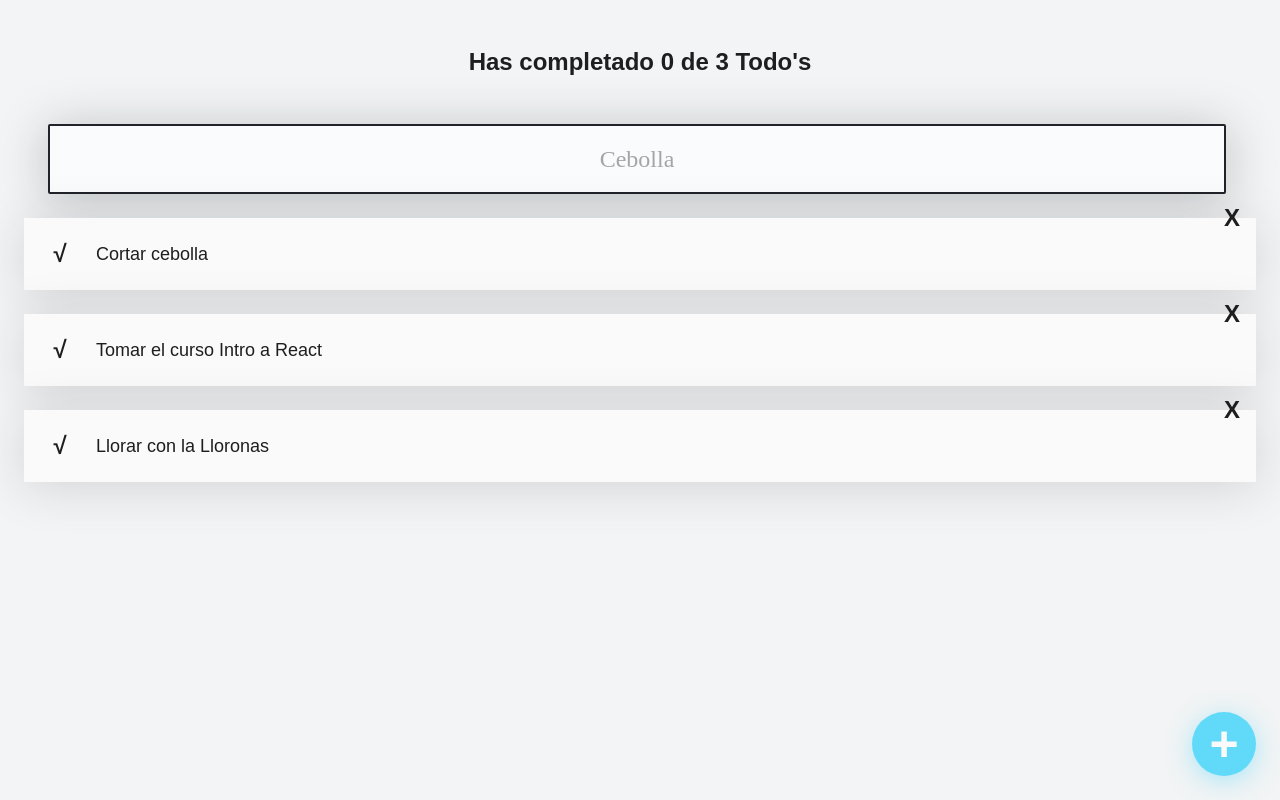
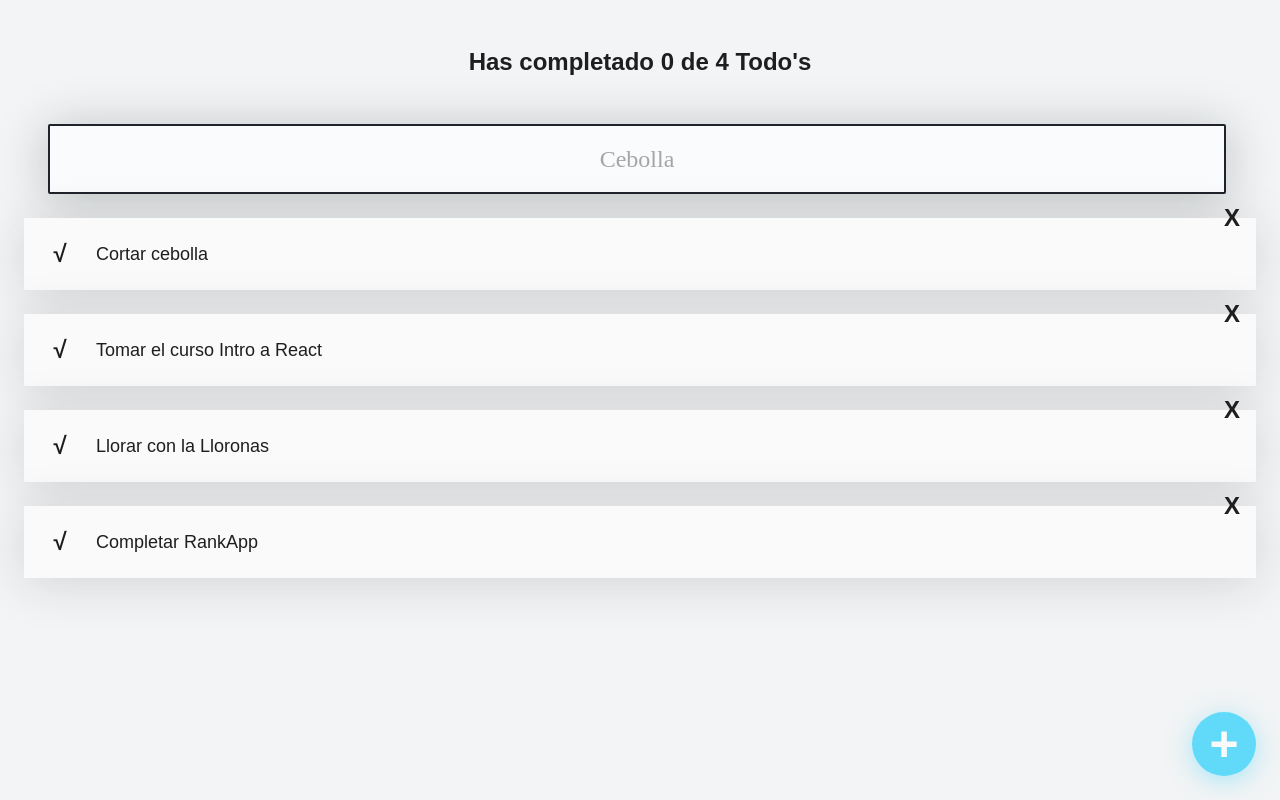
Before and after one commit to Cristian-Calderon/IntroaReact, a React (Create React App) app: page / in a window 1280 px wide. Built offline with nearby package versions, Linux system fonts and the light colour scheme; the HTML template or start-up script is replaced by a standard one.

Commit message:
nuevos comentarios

```diff
--- a/src/App.js
+++ b/src/App.js
@@ -8,11 +8,12 @@ import { CreateTodoButton } from "./CreateTodoButton";
 import { TodoList } from "./TodoList";
 import { TodoItem } from "./TodoItem";
 
-// crear una lista falsa
+// DefaultTodos estado inicial
 const DefaultTodos = [
   { text: "Cortar cebolla", completed: false },
   { text: "Tomar el curso Intro a React", completed: false },
   { text: "Llorar con la Lloronas", completed: false },
+  { text: "Completar RankApp", completed: false}
 ];
 
 // funcion que comienza con una letra mayuscula es un componente.
@@ -22,13 +23,17 @@ function App() {
   // todoSearch
   const [searchValue, setSearchValue] = React.useState('');
 
+
+  // Para contar los todos que tenemos completados y cuantos tenemos en total.
   const completedTodos = todos.filter(todo => !!todo.completed).length
   const totalTodos = todos.length;
 
-  // Esta vacio
+  // El array vacio sirve para ver el filtrado.
   let searchedTodos = []
 
+  // searchValue es el input
   if(!searchValue.length >= 1){
+    // searchValue no es nada, entonces QUE NOS MUESTRE TODOS LOS "todos"
     searchedTodos = todos;
   } else{
     searchedTodos = todos.filter(todo =>{
```
